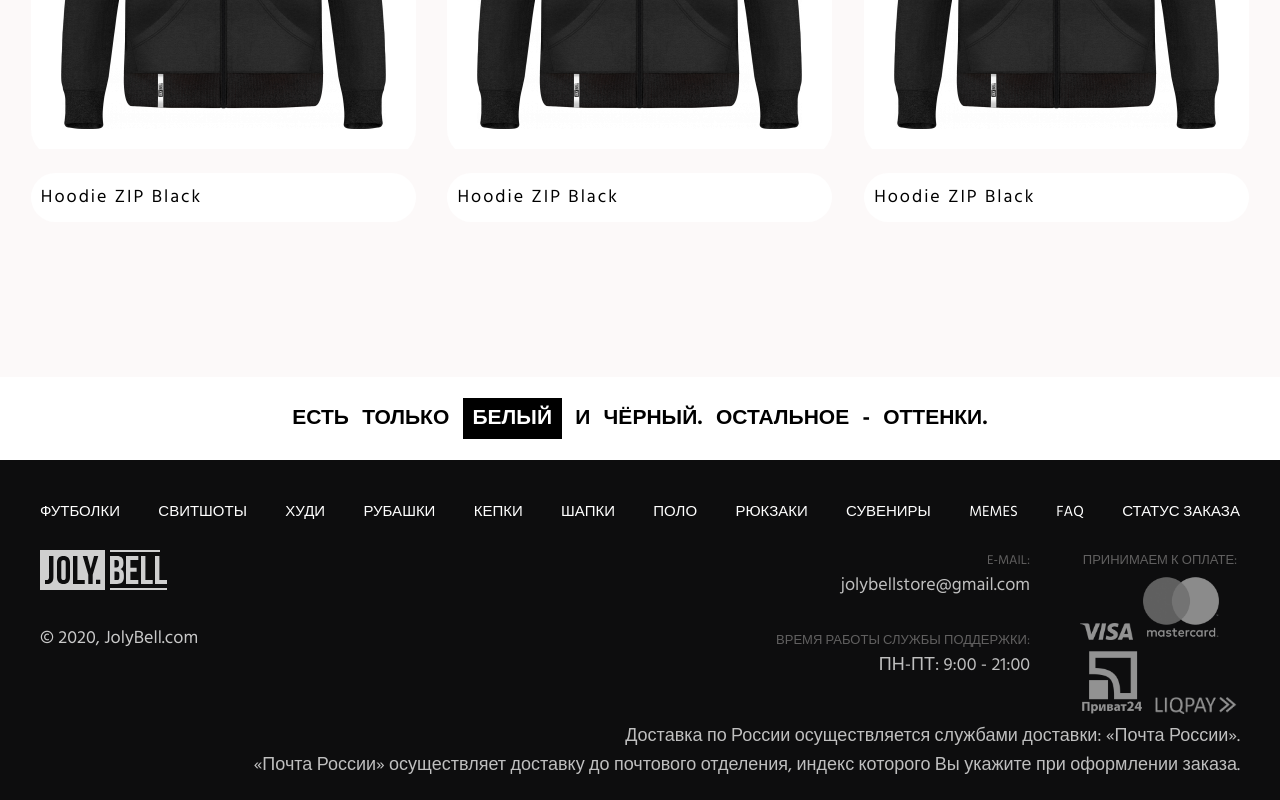
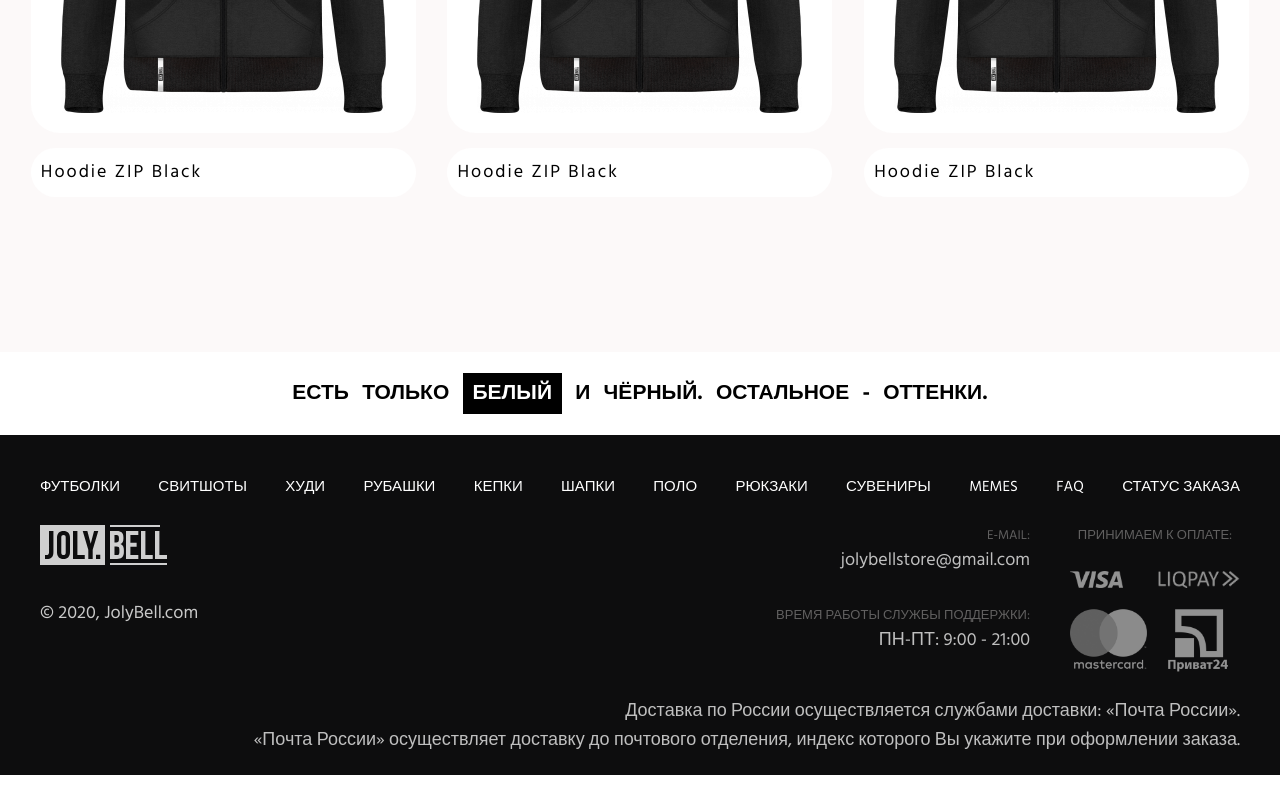
Before and after one commit to nihadelekberzade/Joly-Bell, a React (Create React App) app: page / in a window 1280 px wide. Shown: the part 1313-2113 px from the top of the page. After the commit the page ends 2088 px from the top, so only its background shows below. Built offline with nearby package versions, Linux system fonts and the light colour scheme.

Commit message:
Some footer tweaks

```diff
--- a/src/components/Footer.jsx
+++ b/src/components/Footer.jsx
@@ -34,33 +34,17 @@ export default function Footer() {
         <div className="footer__payment-methods">
           <div className="prefix payment-prefix">ПРИНИМАЕМ К ОПЛАТЕ:</div>
           <ul className="payment-list">
-            <li>
-              <img
-                className="payment-item-visa"
-                src={images.visa}
-                alt="payment"
-              />
+            <li className="payment-item payment-item--visa">
+              <img src={images.visa} alt="payment" />
             </li>
-            <li>
-              <img
-                className="payment-item-mastercard"
-                src={images.master_card}
-                alt="payment"
-              />
+            <li className="payment-item payment-item--mastercard">
+              <img src={images.master_card} alt="payment" />
             </li>
-            <li>
-              <img
-                className="payment-item-privat"
-                src={images.privat}
-                alt="payment"
-              />
+            <li className="payment-item payment-item--privat">
+              <img src={images.privat} alt="payment" />
             </li>
-            <li>
-              <img
-                className="payment-item-liqpay"
-                src={images.liqpay}
-                alt="payment"
-              />
+            <li className="payment-item payment-item--liqpay">
+              <img src={images.liqpay} alt="payment" />
             </li>
           </ul>
         </div>
--- a/src/components/Header.jsx
+++ b/src/components/Header.jsx
@@ -30,7 +30,6 @@ export default function Header() {
   return (
     <header className="header">
       <div className="header__content">
-        <div className="header__logo-box">
         <svg
           xmlns="http://www.w3.org/2000/svg"
           width="127"
@@ -41,10 +40,9 @@ export default function Header() {
         >
           <path d="M0 0v40h65V0H0zm13.42 26.98c0 1.41-.17 2.57-.52 3.47-.35.9-.81 1.62-1.4 2.13-.59.52-1.26.88-2.01 1.1-.76.21-1.55.32-2.38.32H6.03c-.31 0-.66-.03-1.03-.08v-3.99c.24.03.49.04.76.04h.76c.69 0 1.28-.17 1.77-.52s.74-1.06.74-2.15V6h4.39v20.98zm16.58.14c0 2.22-.56 3.92-1.67 5.1C27.21 33.41 25.6 34 23.5 34s-3.71-.59-4.83-1.78S17 29.33 17 27.12V12.88c0-2.22.56-3.92 1.67-5.1C19.79 6.59 21.4 6 23.5 6s3.71.59 4.83 1.78S30 10.67 30 12.88v14.24zM44.76 34H33V6h4.4v24h7.36v4zm7.94 0h-4.4v-9.28L42.74 6h4.6l3.36 12.76L54.06 6h4.2L52.7 24.72V34zm7.54 0H56v-4.24h4.24V34zM25.12 10.52c.4.4.6 1.1.6 2.09v14.78c0 .99-.2 1.69-.6 2.09-.4.4-.94.61-1.62.61-.67 0-1.21-.2-1.62-.61-.4-.4-.6-1.1-.6-2.09V12.61c0-.99.2-1.69.6-2.09.4-.4.94-.61 1.62-.61.67 0 1.21.2 1.62.61zM76.78 6c2.34 0 4.04.53 5.08 1.6 1.05 1.07 1.57 2.68 1.57 4.84v1c0 1.44-.23 2.63-.69 3.56-.46.93-1.2 1.63-2.21 2.08 1.23.45 2.09 1.19 2.59 2.22.5 1.03.76 2.29.76 3.78v2.28c0 2.16-.57 3.81-1.72 4.94-1.14 1.13-2.85 1.7-5.11 1.7H70V6h6.78zm-2.3 4v7.4h1.75c.84 0 1.5-.21 1.98-.64.47-.43.71-1.2.71-2.32v-1.56c0-1.01-.18-1.75-.55-2.2-.36-.45-.94-.68-1.73-.68h-2.16zm0 11.4V30h2.57c.76 0 1.34-.2 1.73-.6.39-.4.59-1.12.59-2.16V24.8c0-1.31-.22-2.2-.67-2.68-.45-.48-1.19-.72-2.22-.72h-2zm15.92-3.6h6.24v4H90.4V30h7.92v4H86V6h12.32v4H90.4v7.8zM115 6h4.4v24h7.6v4h-12V6zm-14 0h4.4v24h7.36v4H101V6zM70 38h57v2H70v-2zm0-38h50v2H70V0z"></path>
         </svg>
-        </div>
 
         <div className="header__second">
-          <div className="nav-menu">
+          <div className="header__nav-menu">
             <NavMenu />
           </div>
 
--- a/src/sass/abstracts/_base.scss
+++ b/src/sass/abstracts/_base.scss
@@ -30,6 +30,7 @@ a {
 img {
   max-width: 100%;
   object-fit: contain;
+  display: block;
 }
 input {
   font-family: inherit;
--- a/src/sass/layout/_footer.scss
+++ b/src/sass/layout/_footer.scss
@@ -69,25 +69,49 @@
   &__payment-methods {
     .payment-list {
       display: flex;
-      column-gap: 10px;
+      justify-content: center;
       align-items: flex-end;
       margin-top: 5px;
 
-      .payment-item-visa {
+      & > li:not(:last-child) {
+        margin-right: 1rem;
+      }
+
+      .payment-item {
+        &--visa {
           width: 52.66px;
           height: 17px;
         }
-      .payment-item-mastercard {
+        &--mastercard {
           width: 76.8px;
           height: 64px;
         }
-      .payment-item-privat {
+        &--privat {
           width: 64px;
           height: 64px;
         }
-      .payment-item-liqpay {
+        &--liqpay {
           width: 83.3px;
           height: 17px;
+        }
+
+        @media only screen and (min-width: 1024px) {
+          &--visa {
+            order: -4;
+          }
+          &--liqpay {
+            order: -3;
+          }
+          &--mastercard {
+            order: -2;
+          }
+          &--privat {
+            order: -1;
+          }
+          &:nth-child(n + 2) {
+            margin-top: 2rem;
+          }
+        }
       }
     }
     @media (min-width: 1024px) {
@@ -96,14 +120,16 @@
       right: 0;
 
       .payment-list {
-        width: 160px;
+        justify-content: space-between;
         flex-wrap: wrap;
+        width: 17rem;
       }
     }
     @media (min-width: 1600px) {
       top: 0;
     }
   }
+
   &__email-container {
     @media (min-width: 1024px) {
       position: absolute;
@@ -127,7 +153,7 @@
     }
   }
   &__copyright {
-    line-height: 100%;
+    line-height: 1;
     color: #c9c9c9;
     @media (min-width: 1024px) {
       position: absolute;
--- a/src/sass/style.css
+++ b/src/sass/style.css
@@ -36,6 +36,7 @@ img {
   max-width: 100%;
   -o-object-fit: contain;
      object-fit: contain;
+  display: block;
 }
 
 input {
@@ -286,20 +287,20 @@ button {
   color: #fff;
 }
 
-.cart.active .content {
-  right: 0;
-}
-
-.cart.active .wrapper {
-  display: initial;
-}
-
 .cart {
   position: fixed;
   z-index: 999;
 }
 
-.cart .content {
+.cart--active .cart__content {
+  right: 0;
+}
+
+.cart--active .wrapper {
+  display: initial;
+}
+
+.cart__content {
   position: fixed;
   top: 0;
   right: -420px;
@@ -307,19 +308,12 @@ button {
   transition: right 0.5s ease;
   min-width: 100vw;
   height: 100%;
-  display: -webkit-box;
-  display: -ms-flexbox;
-  display: flex;
-  -webkit-box-orient: vertical;
-  -webkit-box-direction: normal;
-      -ms-flex-direction: column;
-          flex-direction: column;
   overflow-y: scroll;
   background: #fff;
 }
 
 @media (min-width: 420px) {
-  .cart .content {
+  .cart__content {
     min-width: 0;
     max-width: 380px;
     right: -380px;
@@ -347,11 +341,15 @@ button {
   -webkit-box-align: center;
       -ms-flex-align: center;
           align-items: center;
-  font-size: 21px;
   min-height: 75px;
   color: #000;
   cursor: pointer;
   border-bottom: 2px solid #ebeef1;
+}
+
+.cart .back-btn__text {
+  font-weight: 300;
+  font-size: 2.3rem;
 }
 
 @media only screen and (min-width: 1024px) {
@@ -365,31 +363,26 @@ button {
   width: 25px;
 }
 
-.cart .title {
-  min-height: 139px;
-  display: -webkit-box;
-  display: -ms-flexbox;
-  display: flex;
-  -webkit-box-align: center;
-      -ms-flex-align: center;
-          align-items: center;
+.cart__title {
+  font-size: 3.8rem;
+  font-weight: 400;
+  color: #000;
+  line-height: 14rem;
+  position: relative;
+  padding: 0 1.8rem;
   border-bottom: 2px solid #000;
 }
 
-.cart .title span {
-  position: relative;
-  color: #000;
-  top: -15px;
-  left: 15px;
-  font-size: 38px;
-  text-transform: capitalize;
-}
-
-.cart .title__line {
-  width: 110px;
+.cart__title::after {
+  content: "";
+  top: 50%;
+  position: absolute;
+  display: inline-block;
+  background-color: #000;
+  right: 2rem;
+  min-width: 11rem;
   height: 2px;
-  background: #000;
-  margin-left: 18px;
+  margin-left: 5rem;
 }
 
 .cart .promo {
@@ -414,10 +407,11 @@ button {
   display: flex;
   width: 100%;
   min-height: 36px;
-  position: relative;
 }
 
-.cart .promo__promocode-input {
+.cart .promo__input {
+  color: #000;
+  font-weight: 700;
   background: #f4f6f8;
   outline: none;
   padding: 0 150px 0 15px;
@@ -428,13 +422,10 @@ button {
 .cart .promo__apply-btn {
   background: #000;
   color: #fff;
-  width: 137px;
-  position: absolute;
-  height: 100%;
-  top: 0;
-  right: 0;
+  padding: 1rem 2rem;
+  margin-left: -8rem;
   text-transform: uppercase;
-  border-radius: 100px;
+  border-radius: 10rem;
   display: inline-block;
   -webkit-box-pack: center;
       -ms-flex-pack: center;
@@ -455,33 +446,33 @@ button {
   display: -webkit-box;
   display: -ms-flexbox;
   display: flex;
+  -webkit-box-align: center;
+      -ms-flex-align: center;
+          align-items: center;
   -webkit-box-pack: justify;
       -ms-flex-pack: justify;
           justify-content: space-between;
-  -webkit-box-align: center;
-      -ms-flex-align: center;
-          align-items: center;
 }
 
 .cart .check .check-item__title {
-  font-size: 13px;
+  font-size: 1.3rem;
   color: #818d92;
 }
 
 .cart .check .check-item__value {
-  font-size: 16px;
+  font-size: 1.6rem;
   color: #000;
 }
 
 .cart .check__total-cost {
-  margin-top: 25px;
+  margin-top: 2.5rem;
 }
 
 .cart .check__total-cost-value {
-  font-size: 25px !important;
+  font-size: 2.5rem !important;
 }
 
-.cart .cart__checkout-btn {
+.cart__checkout-btn {
   display: -webkit-box;
   display: -ms-flexbox;
   display: flex;
@@ -608,32 +599,63 @@ button {
   display: -webkit-box;
   display: -ms-flexbox;
   display: flex;
-  -webkit-column-gap: 10px;
-          column-gap: 10px;
+  -webkit-box-pack: center;
+      -ms-flex-pack: center;
+          justify-content: center;
   -webkit-box-align: end;
       -ms-flex-align: end;
           align-items: flex-end;
   margin-top: 5px;
 }
 
-.footer__payment-methods .payment-list .payment-item-visa {
+.footer__payment-methods .payment-list > li:not(:last-child) {
+  margin-right: 1rem;
+}
+
+.footer__payment-methods .payment-list .payment-item--visa {
   width: 52.66px;
   height: 17px;
 }
 
-.footer__payment-methods .payment-list .payment-item-mastercard {
+.footer__payment-methods .payment-list .payment-item--mastercard {
   width: 76.8px;
   height: 64px;
 }
 
-.footer__payment-methods .payment-list .payment-item-privat {
+.footer__payment-methods .payment-list .payment-item--privat {
   width: 64px;
   height: 64px;
 }
 
-.footer__payment-methods .payment-list .payment-item-liqpay {
+.footer__payment-methods .payment-list .payment-item--liqpay {
   width: 83.3px;
   height: 17px;
+}
+
+@media only screen and (min-width: 1024px) {
+  .footer__payment-methods .payment-list .payment-item--visa {
+    -webkit-box-ordinal-group: -3;
+        -ms-flex-order: -4;
+            order: -4;
+  }
+  .footer__payment-methods .payment-list .payment-item--liqpay {
+    -webkit-box-ordinal-group: -2;
+        -ms-flex-order: -3;
+            order: -3;
+  }
+  .footer__payment-methods .payment-list .payment-item--mastercard {
+    -webkit-box-ordinal-group: -1;
+        -ms-flex-order: -2;
+            order: -2;
+  }
+  .footer__payment-methods .payment-list .payment-item--privat {
+    -webkit-box-ordinal-group: 0;
+        -ms-flex-order: -1;
+            order: -1;
+  }
+  .footer__payment-methods .payment-list .payment-item:nth-child(n + 2) {
+    margin-top: 2rem;
+  }
 }
 
 @media (min-width: 1024px) {
@@ -643,9 +665,12 @@ button {
     right: 0;
   }
   .footer__payment-methods .payment-list {
-    width: 160px;
+    -webkit-box-pack: justify;
+        -ms-flex-pack: justify;
+            justify-content: space-between;
     -ms-flex-wrap: wrap;
         flex-wrap: wrap;
+    width: 17rem;
   }
 }
 
@@ -686,7 +711,7 @@ button {
 }
 
 .footer__copyright {
-  line-height: 100%;
+  line-height: 1;
   color: #c9c9c9;
 }
 
@@ -748,7 +773,8 @@ button {
 }
 
 .header__logo {
-  display: inline-block;
+  display: block;
+  text-align: center;
   width: 11.2rem;
   height: 3.6rem;
   fill: #fff;
@@ -758,21 +784,22 @@ button {
   .header__logo {
     width: 22.5rem;
     height: 7.2rem;
+    margin: auto;
   }
 }
 
-.header .nav-menu {
+.header__nav-menu {
   display: none;
 }
 
 @media (min-width: 1024px) {
-  .header .nav-menu {
+  .header__nav-menu {
     display: block;
   }
 }
 
 @media (min-width: 1367px) {
-  .header .nav-menu {
+  .header__nav-menu {
     min-width: 1100px;
   }
 }
@@ -781,7 +808,7 @@ button {
   .header__second {
     padding: 2.5rem 5rem;
     border-top: 4px solid #fff;
-    margin-top: -13px;
+    margin-top: -4px;
   }
 }
 
@@ -804,6 +831,10 @@ button {
   -webkit-box-align: center;
       -ms-flex-align: center;
           align-items: center;
+}
+
+.header__others > *:not(:last-child) {
+  margin-right: 1rem;
 }
 
 @media (min-width: 1024px) {
@@ -838,6 +869,7 @@ button {
 .header .user-icon-container {
   display: inline-block;
   position: relative;
+  height: 1.9rem;
 }
 
 .header__nav-btn-container {
@@ -1153,26 +1185,26 @@ button {
   border-radius: 15px;
 }
 
-.sidebar__list .sidebar__list-item {
+.sidebar__list-item {
   text-transform: capitalize;
   padding: 15px 25px;
   cursor: pointer;
   border-top: 0.5px solid darkgray;
 }
 
-.sidebar__list .sidebar__list-item:hover {
-  background: #faf8f8;
-}
-
-.sidebar__list :first-child {
+.sidebar__list-item:first-child {
   border-top: none;
   border-top-left-radius: 15px;
   border-top-right-radius: 15px;
 }
 
-.sidebar__list :last-child {
+.sidebar__list-item:last-child {
   border-bottom-left-radius: 15px;
   border-bottom-right-radius: 15px;
+}
+
+.sidebar__list-item:hover {
+  background: #faf8f8;
 }
 
 .sidebar .wrapper {
```
Also changed, not shown: src/components/Cart.jsx (+5 -8 lines), src/sass/layout/_cart.scss (+65 -46 lines), src/sass/layout/_header.scss (+12 -5 lines), src/sass/layout/_sidebar.scss (+13 -11 lines), 1 other file (tests, documents, lock files or other folders). Lines whose indentation alone changed are shown as unchanged.
